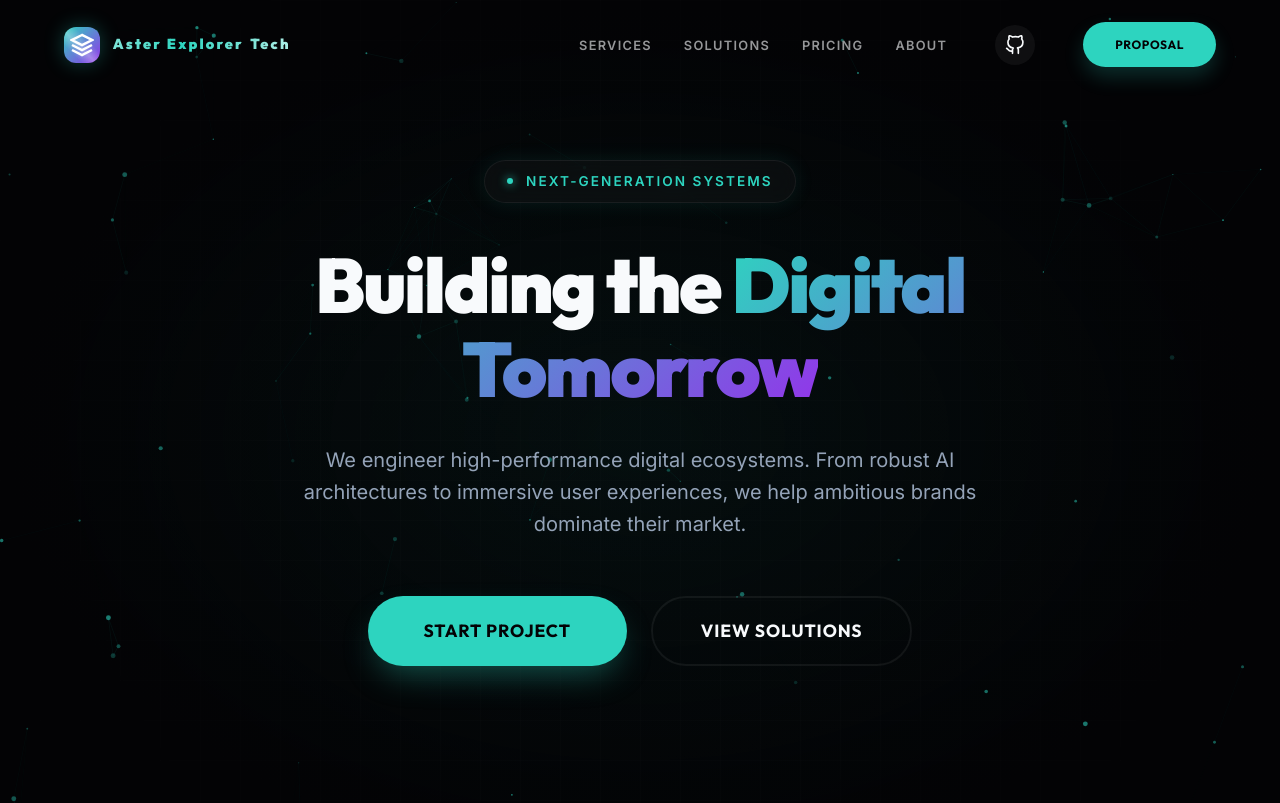
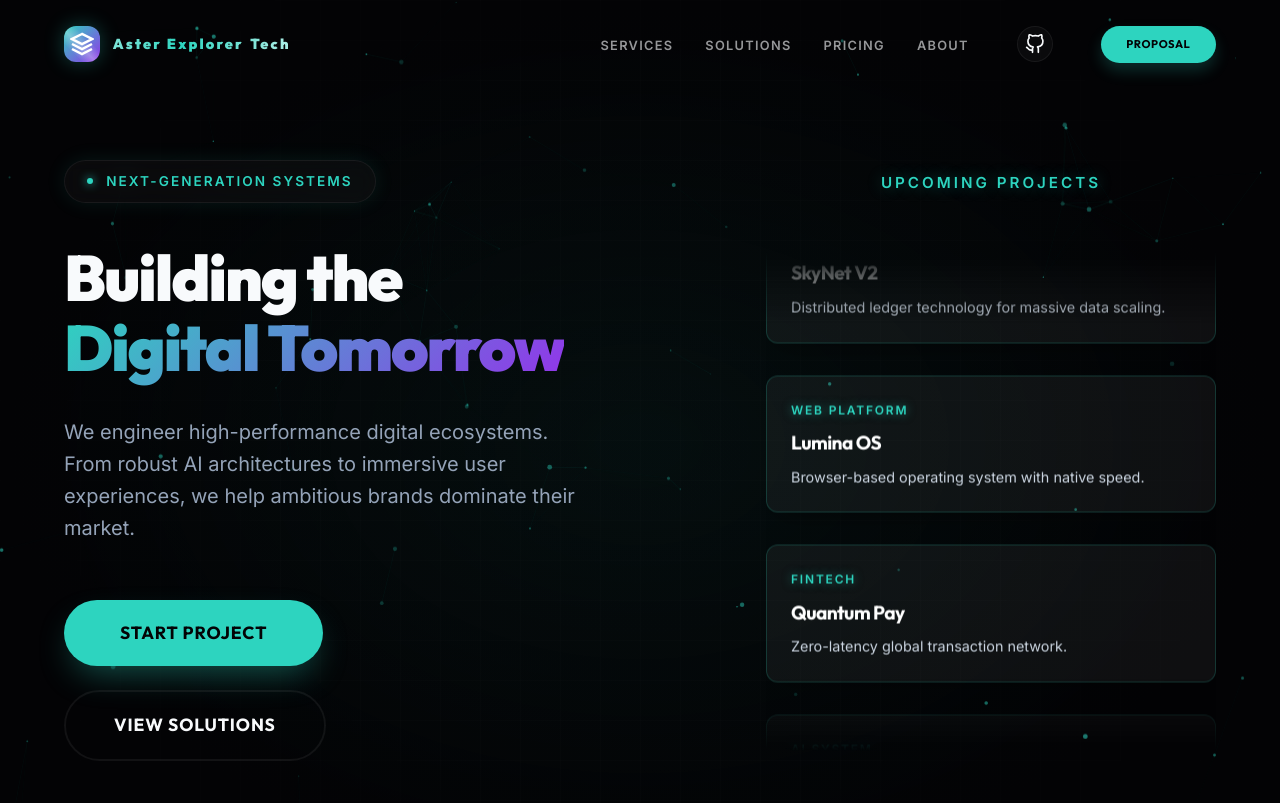
Before and after one commit to asterexplorer/asterexplorer_website, a React (Vite) app: page / in a window 1280 px wide. Shown: the top 803 px of the page. Built offline with nearby package versions, Linux system fonts and the light colour scheme.

Commit message:
Refine Hero layout, add scrolling projects, and update UI aesthetics

```diff
--- a/src/components/Contact.jsx
+++ b/src/components/Contact.jsx
@@ -218,18 +218,19 @@ const Contact = () => {
                             <button
                                 type="submit"
                                 style={{
-                                    width: '100%',
-                                    padding: '1.4rem',
-                                    fontSize: '1rem',
-                                    borderRadius: '12px',
+                                    width: 'fit-content',
+                                    alignSelf: 'center',
+                                    padding: '1rem 3rem',
+                                    fontSize: '0.9rem',
+                                    borderRadius: '100px',
                                     background: 'var(--primary)',
                                     color: 'var(--bg-deep)',
                                     fontWeight: '800',
                                     border: 'none',
                                     cursor: 'pointer',
                                     textTransform: 'uppercase',
-                                    letterSpacing: '0.2em',
-                                    boxShadow: '0 10px 30px rgba(45, 212, 191, 0.3)',
+                                    letterSpacing: '0.15em',
+                                    boxShadow: '0 8px 25px rgba(45, 212, 191, 0.3)',
                                     transition: 'all 0.4s cubic-bezier(0.23, 1, 0.32, 1)',
                                     marginTop: '1.5rem',
                                     fontFamily: "'Space Grotesk', sans-serif"
@@ -237,14 +238,14 @@ const Contact = () => {
                                 disabled={isSubmitting}
                                 onMouseEnter={(e) => {
                                     e.target.style.transform = 'translateY(-2px)';
-                                    e.target.style.boxShadow = '0 15px 40px rgba(45, 212, 191, 0.4)';
+                                    e.target.style.boxShadow = '0 12px 35px rgba(45, 212, 191, 0.4)';
                                 }}
                                 onMouseLeave={(e) => {
                                     e.target.style.transform = 'translateY(0)';
-                                    e.target.style.boxShadow = '0 10px 30px rgba(45, 212, 191, 0.3)';
+                                    e.target.style.boxShadow = '0 8px 25px rgba(45, 212, 191, 0.3)';
                                 }}
                             >
-                                {isSubmitting ? 'Sending Proposal...' : 'Submit Proposal'}
+                                {isSubmitting ? 'Sending...' : 'Submit Proposal'}
                             </button>
                         </form>
                     </div>
--- a/src/components/Hero.jsx
+++ b/src/components/Hero.jsx
@@ -23,8 +23,11 @@ const Hero = () => {
                 maskImage: 'radial-gradient(circle at center, black 40%, transparent 100%)'
             }}></div>
 
-            <div className="container" style={{ position: 'relative', zIndex: 1, display: 'flex', flexDirection: 'column', alignItems: 'center' }}>
-
+            <div className="container hero-grid" style={{
+                position: 'relative',
+                zIndex: 1
+            }}>
+                <div className="hero-content">
                     {/* Badge */}
                     <div style={{
                         display: 'inline-flex',
@@ -50,13 +53,13 @@ const Hero = () => {
                     {/* Main Headline */}
                     <h1 style={{
                         marginBottom: '2rem',
-                    fontSize: 'clamp(3.5rem, 6vw, 6rem)',
+                        fontSize: 'clamp(3rem, 5vw, 5rem)',
                         lineHeight: '1.1',
                         fontWeight: '900',
-                    textAlign: 'center',
-                    maxWidth: '1000px'
+                        maxWidth: '800px'
                     }}>
-                    Building the <span className="text-gradient">Digital Tomorrow</span>
+                        Building the <br />
+                        <span className="text-gradient">Digital Tomorrow</span>
                     </h1>
 
                     {/* Description */}
@@ -64,20 +67,63 @@ const Hero = () => {
                         fontSize: '1.25rem',
                         color: 'var(--text-secondary)',
                         marginBottom: '3.5rem',
-                    maxWidth: '700px',
-                    textAlign: 'center',
+                        maxWidth: '600px',
                         lineHeight: '1.6'
                     }}>
                         We engineer high-performance digital ecosystems. From robust AI architectures to immersive user experiences, we help ambitious brands dominate their market.
                     </p>
 
                     {/* CTAs */}
-                <div style={{ display: 'flex', gap: '1.5rem', flexWrap: 'wrap', justifyContent: 'center', marginBottom: '5rem' }}>
+                    <div className="hero-ctas" style={{ display: 'flex', gap: '1.5rem', flexWrap: 'wrap', justifyContent: 'flex-start' }}>
                         <a href="#contact" className="btn btn-primary" style={{ padding: '1.2rem 3.5rem', fontSize: '1.1rem' }}>Start Project</a>
                         <a href="#services" className="btn btn-outline" style={{ padding: '1.2rem 3rem', fontSize: '1.1rem' }}>View Solutions</a>
                     </div>
+                </div>
 
-
+                {/* Right side - Upcoming Projects Scroll */}
+                <div style={{ position: 'relative', display: 'flex', flexDirection: 'column', gap: '2rem', maxWidth: '450px', marginLeft: 'auto' }}>
+                    <div style={{ textAlign: 'center', marginBottom: '1.5rem' }}>
+                        <span style={{
+                            fontSize: '0.95rem',
+                            color: 'var(--primary)',
+                            fontWeight: '800',
+                            textTransform: 'uppercase',
+                            letterSpacing: '3px',
+                            textShadow: '0 0 15px rgba(45, 212, 191, 0.4)'
+                        }}>
+                            Upcoming Projects
+                        </span>
+                    </div>
+                    <div className="projects-scroll-container">
+                        <div className="projects-scroll-track">
+                            {/* Duplicate items for seamless loop */}
+                            {[...Array(2)].map((_, i) => (
+                                <React.Fragment key={i}>
+                                    <div className="mini-project-card">
+                                        <span className="tag">AI System</span>
+                                        <h4>Neural Nexus</h4>
+                                        <p>Next-gen autonomous processing unit for enterprise clusters.</p>
+                                    </div>
+                                    <div className="mini-project-card">
+                                        <span className="tag">Cloud Infrastructure</span>
+                                        <h4>SkyNet V2</h4>
+                                        <p>Distributed ledger technology for massive data scaling.</p>
+                                    </div>
+                                    <div className="mini-project-card">
+                                        <span className="tag">Web Platform</span>
+                                        <h4>Lumina OS</h4>
+                                        <p>Browser-based operating system with native speed.</p>
+                                    </div>
+                                    <div className="mini-project-card">
+                                        <span className="tag">FinTech</span>
+                                        <h4>Quantum Pay</h4>
+                                        <p>Zero-latency global transaction network.</p>
+                                    </div>
+                                </React.Fragment>
+                            ))}
+                        </div>
+                    </div>
+                </div>
             </div>
         </section>
     );
--- a/src/components/Navbar.jsx
+++ b/src/components/Navbar.jsx
@@ -118,16 +118,19 @@ const Navbar = () => {
 
 
 
+
+
           <a href="https://github.com/asterexplorer" target="_blank" rel="noopener noreferrer" style={{
             display: 'flex',
             alignItems: 'center',
             justifyContent: 'center',
-            width: '40px',
-            height: '40px',
+            width: '36px',
+            height: '36px',
             borderRadius: '50%',
-            background: 'rgba(255,255,255,0.05)',
+            background: 'rgba(255,255,255,0.03)',
             color: 'var(--text-primary)',
-            transition: 'all 0.3s'
+            transition: 'all 0.3s',
+            border: '1px solid var(--glass-border)'
           }} className="github-link">
             <svg viewBox="0 0 24 24" width="20" height="20" fill="none" stroke="currentColor" strokeWidth="2" strokeLinecap="round" strokeLinejoin="round">
               <path d="M9 19c-5 1.5-5-2.5-7-3m14 6v-3.87a3.37 3.37 0 0 0-.94-2.61c3.14-.35 6.44-1.54 6.44-7A5.44 5.44 0 0 0 20 4.77 5.07 5.07 0 0 0 19.91 1S18.73.65 16 2.48a13.38 13.38 0 0 0-7 0C6.27.65 5.09 1 5.09 1A5.07 5.07 0 0 0 5 4.77a5.44 5.44 0 0 0-1.5 3.78c0 5.42 3.3 6.61 6.44 7A3.37 3.37 0 0 0 9 18.13V22" />
@@ -135,10 +138,10 @@ const Navbar = () => {
           </a>
 
           <a href="#contact" className="btn btn-primary" style={{
-            padding: '0.8rem 2rem',
-            fontSize: '0.75rem',
+            padding: '0.6rem 1.6rem',
+            fontSize: '0.7rem',
             borderRadius: '100px',
-            boxShadow: '0 10px 20px rgba(45, 212, 191, 0.2)'
+            boxShadow: '0 8px 15px rgba(45, 212, 191, 0.2)'
           }}>
             PROPOSAL
           </a>
--- a/src/index.css
+++ b/src/index.css
@@ -80,6 +80,102 @@ h2 {
 
 .section-padding {
   padding: 6rem 0;
+}
+
+.hero-grid {
+  display: grid;
+  grid-template-columns: 1fr 1fr;
+  gap: 8rem;
+  align-items: center;
+}
+
+@media (max-width: 992px) {
+  .hero-grid {
+    grid-template-columns: 1fr;
+    text-align: center;
+    gap: 3rem;
+  }
+
+  .hero-grid .hero-content {
+    display: flex;
+    flex-direction: column;
+    align-items: center;
+  }
+
+  .hero-grid .hero-ctas {
+    justify-content: center !important;
+  }
+}
+
+/* Scrolling Projects Animation */
+.projects-scroll-container {
+  height: 500px;
+  overflow: hidden;
+  position: relative;
+  mask-image: linear-gradient(to bottom, transparent, black 15%, black 85%, transparent);
+}
+
+.projects-scroll-track {
+  display: flex;
+  flex-direction: column;
+  gap: 2rem;
+  animation: scrollUp 20s linear infinite;
+}
+
+.projects-scroll-track:hover {
+  animation-play-state: paused;
+}
+
+@keyframes scrollUp {
+  0% {
+    transform: translateY(0);
+  }
+
+  100% {
+    transform: translateY(-50%);
+  }
+}
+
+.mini-project-card {
+  background: rgba(255, 255, 255, 0.05);
+  border: 1px solid rgba(45, 212, 191, 0.2);
+  border-radius: var(--radius-md);
+  padding: 1.5rem;
+  backdrop-filter: blur(12px);
+  transition: var(--transition-smooth);
+  box-shadow: 0 10px 30px -10px rgba(0, 0, 0, 0.5);
+}
+
+.mini-project-card:hover {
+  border-color: var(--primary);
+  background: rgba(45, 212, 191, 0.1);
+  transform: translateX(10px);
+  box-shadow: 0 0 30px rgba(45, 212, 191, 0.2);
+}
+
+.mini-project-card .tag {
+  font-size: 0.75rem;
+  color: var(--primary);
+  text-transform: uppercase;
+  letter-spacing: 0.15em;
+  font-weight: 800;
+  margin-bottom: 0.5rem;
+  display: block;
+  text-shadow: 0 0 10px rgba(45, 212, 191, 0.5);
+}
+
+.mini-project-card h4 {
+  font-size: 1.2rem;
+  margin-bottom: 0.5rem;
+  color: #FFFFFF;
+  font-weight: 700;
+}
+
+.mini-project-card p {
+  font-size: 0.9rem;
+  color: #CBD5E1;
+  /* Brighter slate color */
+  line-height: 1.5;
 }
 
 .text-gradient {
@@ -253,6 +349,38 @@ h2 {
   box-shadow: 0 0 15px rgba(45, 212, 191, 0.1);
 }
 
+@keyframes subtle-shake {
+  0% {
+    transform: translate(0, 0) rotate(0deg);
+  }
+
+  25% {
+    transform: translate(1px, 1px) rotate(0.1deg);
+  }
+
+  50% {
+    transform: translate(0, -1px) rotate(-0.1deg);
+  }
+
+  75% {
+    transform: translate(-1px, 1px) rotate(0deg);
+  }
+
+  100% {
+    transform: translate(0, 0) rotate(0deg);
+  }
+}
+
+img {
+  animation: subtle-shake 4s infinite ease-in-out;
+  transition: transform 0.3s ease;
+}
+
+img:hover {
+  animation-play-state: paused;
+  transform: scale(1.05);
+}
+
 .form-input::placeholder {
   color: var(--text-tertiary);
 }
```
Lines whose indentation alone changed are shown as unchanged.
